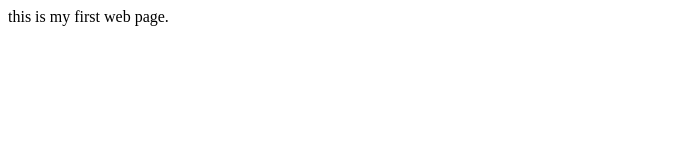
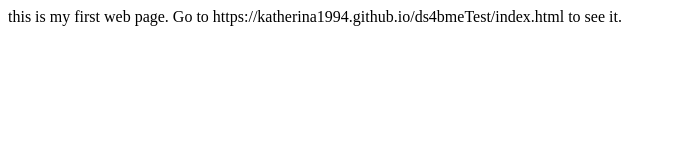
Before and after one commit to CynthiaYuan-2023/ds4bmeTest, a plain HTML site: page index.html in a window 1280 px wide. Shown: the whole page, without its empty margins (0-675 px from the left). Drawn offline with Linux system fonts and the light colour scheme.

Commit message:
Update index.html

```diff
--- a/index.html
+++ b/index.html
@@ -1,6 +1,6 @@
 <html>
 <head><title> This is my web page </title></head>
 <body>
-this is my first web page.
+this is my first web page. Go to https://katherina1994.github.io/ds4bmeTest/index.html to see it.
 </body>
 </html>
```
